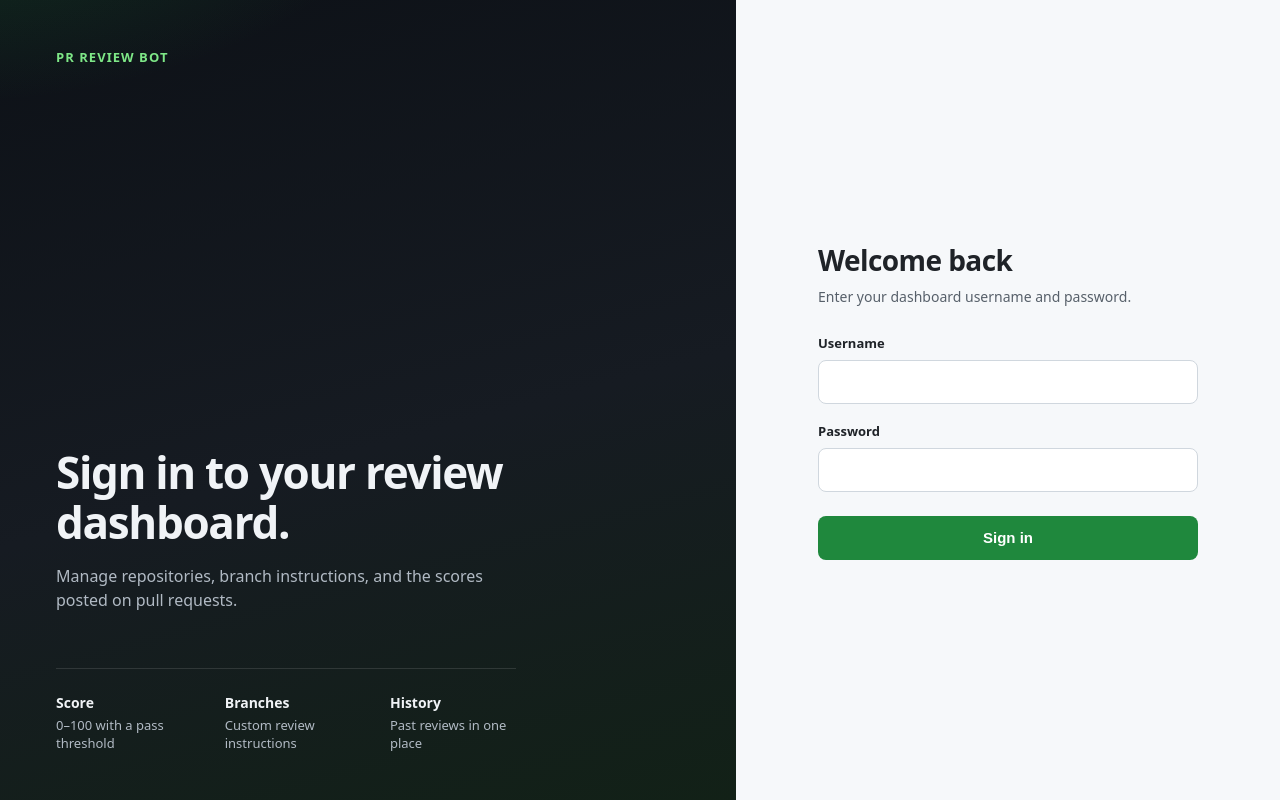
After one commit to Sajol-ontik/pr-review-bot, a FastAPI app: template src/pr_review/web/templates/login.html in a window 1280 px wide. The commit adds this page. Run offline with FastAPI, Linux system fonts and the light colour scheme; the template is opened without the code that fills it, so the values that code supplies are empty.

Commit message:
mod: login page

```diff
--- a/src/pr_review/main.py
+++ b/src/pr_review/main.py
@@ -1,19 +1,17 @@
 import logging
 from contextlib import asynccontextmanager
-from pathlib import Path
 
-from fastapi import BackgroundTasks, FastAPI, Request
-from fastapi.responses import RedirectResponse
-from fastapi.templating import Jinja2Templates
+from fastapi import BackgroundTasks, Depends, FastAPI, Request
+from fastapi.responses import HTMLResponse
+from sqlalchemy.orm import Session
 
-from pr_review.db.session import SessionLocal, init_db
+from pr_review.db.session import SessionLocal, get_db, init_db
 from pr_review.github.webhooks import parse_github_webhook
 from pr_review.review.orchestrator import handle_pr_event
+from pr_review.web.dashboard import index as dashboard_index
 from pr_review.web.dashboard import router as dashboard_router
 
 logger = logging.getLogger(__name__)
-
-templates = Jinja2Templates(directory=str(Path(__file__).parent / "web" / "templates"))
 
 
 @asynccontextmanager
@@ -22,7 +20,17 @@ async def lifespan(app: FastAPI):
     yield
 
 
-app = FastAPI(title="PR Review Bot", lifespan=lifespan)
+app = FastAPI(title="PR Review Bot", lifespan=lifespan, redirect_slashes=False)
+
+
+@app.middleware("http")
+async def do_not_cache_dashboard(request: Request, call_next):
+    response = await call_next(request)
+    path = request.url.path
+    if path == "/" or path.startswith("/dashboard"):
+        response.headers["Cache-Control"] = "no-store, no-cache, must-revalidate"
+        response.headers["Pragma"] = "no-cache"
+    return response
 
 
 def run_review_in_background(payload: dict, delivery_id: str) -> None:
@@ -66,9 +74,11 @@ async def health():
     return {"status": "healthy"}
 
 
-@app.get("/")
-async def dashboard_index(request: Request):
-    return RedirectResponse(url="/dashboard")
+@app.get("/", response_class=HTMLResponse, include_in_schema=False)
+async def root(request: Request, db: Session = Depends(get_db)):
+    # Serve the dashboard here. A redirect to /dashboard makes Chrome wait on the
+    # basic-auth challenge and the page never finishes loading.
+    return await dashboard_index(request, db)
 
 
 app.include_router(dashboard_router)
--- /dev/null
+++ b/src/pr_review/web/templates/login.html
@@ -0,0 +1,155 @@
+<!DOCTYPE html>
+<html lang="en">
+<head>
+    <meta charset="UTF-8">
+    <meta name="viewport" content="width=device-width, initial-scale=1.0">
+    <link rel="icon" href="data:,">
+    <script>
+        window.addEventListener("pageshow", function (event) {
+            if (event.persisted) {
+                window.location.reload();
+            }
+        });
+    </script>
+    <title>PR Review Bot — Sign in</title>
+    <style>
+        * { box-sizing: border-box; margin: 0; padding: 0; }
+        html, body { height: 100%; }
+        body {
+            font-family: system-ui, -apple-system, sans-serif;
+            color: #1f2328;
+            background: #f6f8fa;
+        }
+        .screen {
+            min-height: 100%;
+            display: grid;
+            grid-template-columns: minmax(280px, 1.15fr) minmax(320px, 0.85fr);
+        }
+        .intro {
+            display: flex;
+            flex-direction: column;
+            justify-content: space-between;
+            padding: 48px 56px;
+            background:
+                radial-gradient(900px 480px at -10% -20%, rgba(31, 136, 61, 0.35), transparent 55%),
+                linear-gradient(165deg, #0d1117 0%, #161b22 55%, #122117 100%);
+            color: #f0f3f6;
+        }
+        .mark {
+            font-size: 13px;
+            font-weight: 650;
+            letter-spacing: 0.08em;
+            text-transform: uppercase;
+            color: #7ee787;
+        }
+        .intro-copy { max-width: 460px; }
+        h1 {
+            margin-top: 18px;
+            font-size: 44px;
+            line-height: 1.15;
+            font-weight: 650;
+            letter-spacing: -0.03em;
+        }
+        .lead {
+            margin-top: 16px;
+            font-size: 16px;
+            line-height: 1.5;
+            color: #b1bac4;
+        }
+        .points {
+            display: flex;
+            gap: 28px;
+            margin-top: 56px;
+            padding-top: 24px;
+            border-top: 1px solid rgba(240, 243, 246, 0.12);
+            font-size: 13px;
+            color: #b1bac4;
+        }
+        .points strong { display: block; color: #f0f3f6; font-size: 14px; margin-bottom: 4px; }
+        .panel {
+            display: flex;
+            align-items: center;
+            justify-content: center;
+            padding: 48px 32px;
+        }
+        form { width: 100%; max-width: 380px; }
+        .panel h2 { font-size: 28px; letter-spacing: -0.02em; margin-bottom: 8px; }
+        .hint { color: #57606a; font-size: 14px; margin-bottom: 28px; }
+        label { display: block; font-size: 13px; font-weight: 600; margin-bottom: 8px; }
+        input {
+            width: 100%;
+            height: 44px;
+            padding: 0 14px;
+            margin-bottom: 18px;
+            border: 1px solid #d0d7de;
+            border-radius: 8px;
+            background: #fff;
+            font-size: 15px;
+            color: #1f2328;
+        }
+        input:focus {
+            outline: 2px solid #1f883d;
+            outline-offset: 1px;
+            border-color: #1f883d;
+        }
+        button {
+            width: 100%;
+            height: 44px;
+            margin-top: 6px;
+            border: 0;
+            border-radius: 8px;
+            background: #1f883d;
+            color: #fff;
+            font-size: 15px;
+            font-weight: 650;
+            cursor: pointer;
+        }
+        button:hover { background: #1a7f37; }
+        .error {
+            margin-bottom: 18px;
+            padding: 10px 12px;
+            border-radius: 8px;
+            background: #ffebe9;
+            color: #d1242f;
+            font-size: 13px;
+        }
+        @media (max-width: 860px) {
+            .screen { grid-template-columns: 1fr; }
+            .intro { min-height: 280px; padding: 32px 24px; }
+            h1 { font-size: 32px; }
+            .points { margin-top: 28px; gap: 16px; }
+            .panel { padding: 32px 24px 48px; }
+        }
+    </style>
+</head>
+<body>
+    <main class="screen">
+        <section class="intro">
+            <p class="mark">PR Review Bot</p>
+            <div class="intro-copy">
+                <h1>Sign in to your review dashboard.</h1>
+                <p class="lead">Manage repositories, branch instructions, and the scores posted on pull requests.</p>
+                <div class="points">
+                    <p><strong>Score</strong>0–100 with a pass threshold</p>
+                    <p><strong>Branches</strong>Custom review instructions</p>
+                    <p><strong>History</strong>Past reviews in one place</p>
+                </div>
+            </div>
+        </section>
+        <section class="panel">
+            <form method="POST" action="/dashboard/login">
+                <h2>Welcome back</h2>
+                <p class="hint">Enter your dashboard username and password.</p>
+                {% if error %}
+                <div class="error">{{ error }}</div>
+                {% endif %}
+                <label for="username">Username</label>
+                <input id="username" type="text" name="username" autocomplete="username" required>
+                <label for="password">Password</label>
+                <input id="password" type="password" name="password" autocomplete="current-password" required>
+                <button type="submit">Sign in</button>
+            </form>
+        </section>
+    </main>
+</body>
+</html>
```
Also changed, not shown: src/pr_review/web/dashboard.py (+112 -28 lines), src/pr_review/web/templates/index.html (+21 -2 lines), src/pr_review/web/templates/repo_detail.html (+20 -2 lines), tests/test_dashboard.py (added, +100 -0 lines).
